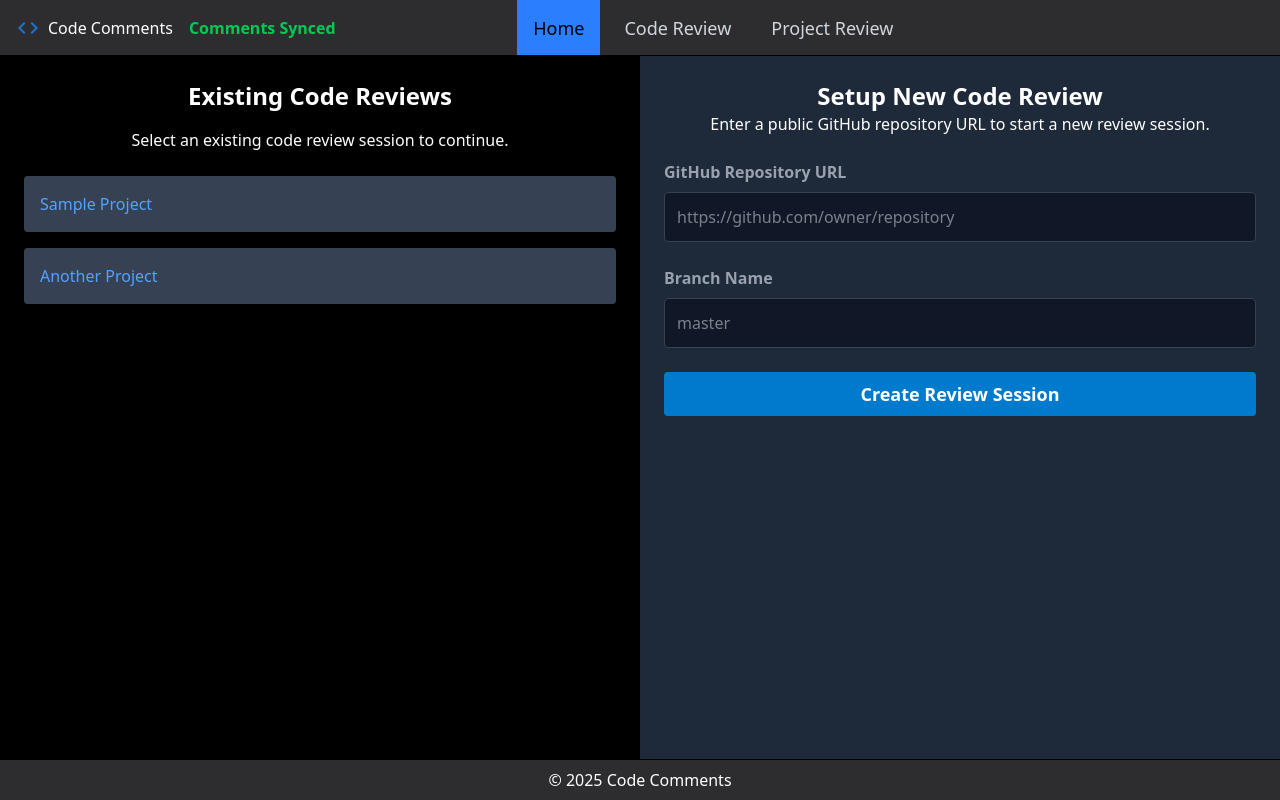
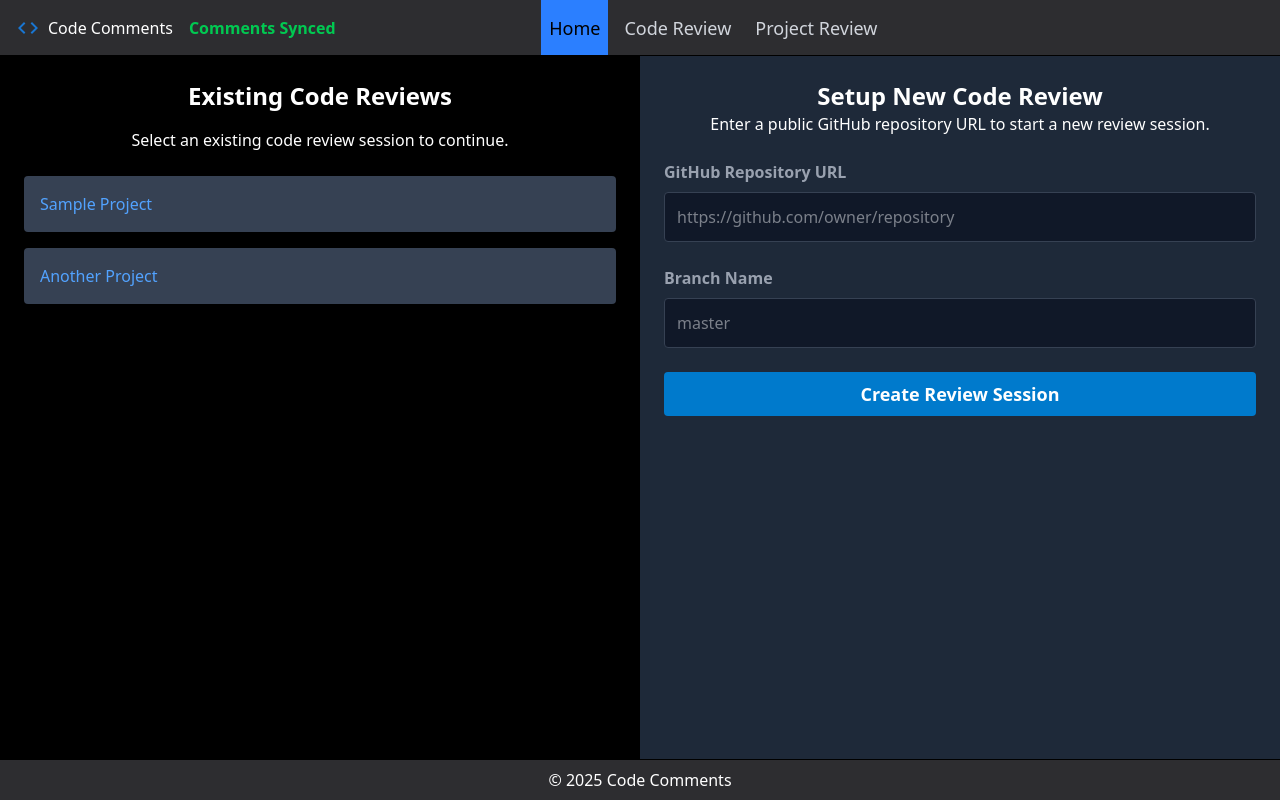
Before and after one commit to S1lence-z/code-comments-bachelor-thesis, a Vue app in the folder project/frontend/: page /setup in a window 1280 px wide. Built offline with nearby package versions, Linux system fonts and the light colour scheme.

Commit message:
fix: expand a tag to the whole nav tab

```diff
--- a/project/frontend/css/tailwind.css
+++ b/project/frontend/css/tailwind.css
@@ -40,8 +40,12 @@
 	}
 
 	.nav-tab {
-		@apply flex items-center justify-center h-full gap-2 px-4 text-lg font-medium transition-colors duration-200;
+		@apply flex flex-grow items-center px-2 justify-center h-full text-lg font-medium transition-colors duration-200;
 		@apply text-gray-300 hover:text-white;
+	}
+
+	.nav-tab a {
+		@apply flex items-center justify-center w-full h-full;
 	}
 
 	.nav-tab.active {
```
